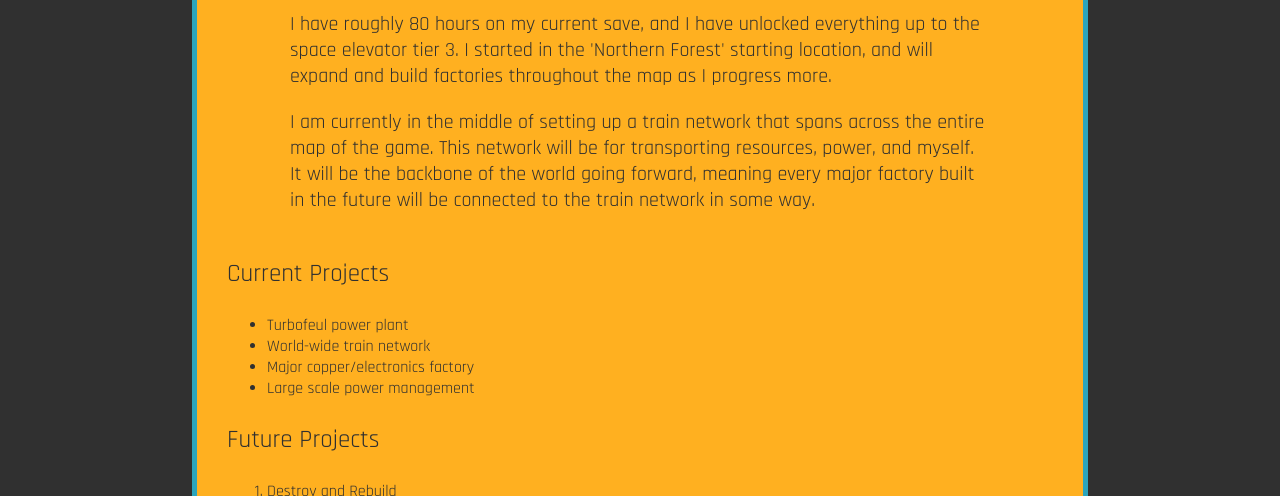
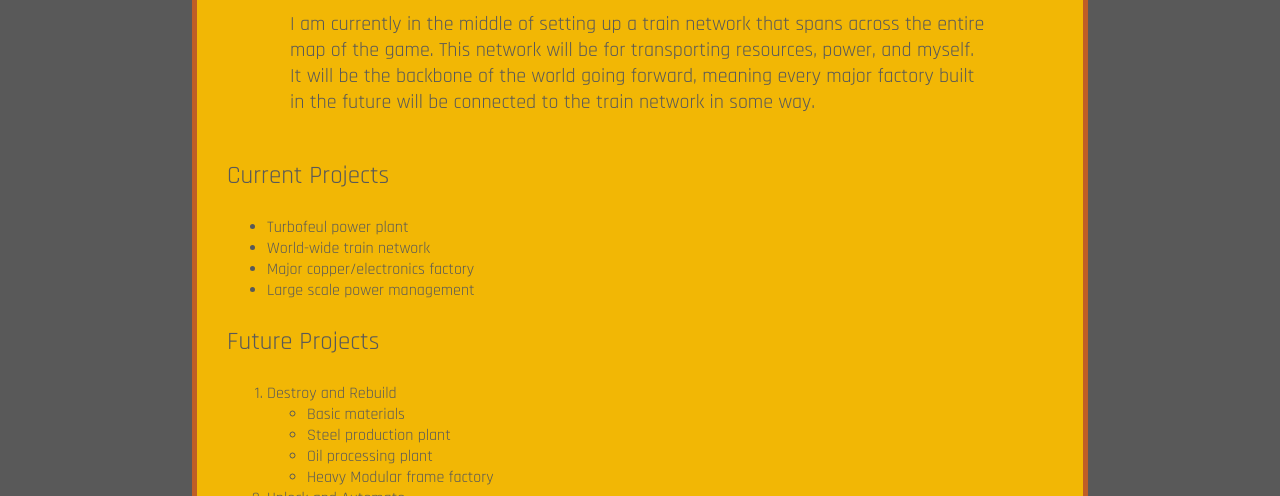
Before and after one commit to FDPcrewAJ/TL-Site-and-Blog, a plain HTML site: page index.html in a window 1280 px wide. Shown: the part 604-1100 px from the top of the page. Drawn offline with Linux system fonts and the light colour scheme; a web font is replaced by a local one.

Commit message:
added a color pallete

```diff
--- a/index.html
+++ b/index.html
@@ -18,7 +18,7 @@
         </header>
             <div>
                 <h2>Games</h2>
-                    <p class="main-text">I have roughly 80 hours on my current save, and I have unlocked everything up to the space elevator tier 3. I started in the 'Northern Forest' starting location, and will expand and build factories throughout the map as I progress more.
+                    <p class="main-text">
                     </p>
                     <p class="main-text">I am currently in the middle of setting up a train network that spans across the entire map of the game. This network will be for transporting resources, power, and myself. It will be the backbone of the world going forward, meaning every major factory built in the future will be connected to the train network in some way.</p>
                 <section class="list">
--- a/style.css
+++ b/style.css
@@ -6,10 +6,10 @@
 
 /* set up variables for colors */
 :root {
-    --bg-text:#303030;
-    --alt-bg:#ffb020;
-    --alt-text:#2F6BA7;
-    --border:#2ba5bd;
+    --bg-text:#595959;
+    --alt-bg:#F2B705;
+    --alt-text:#4C7312;
+    --border:#BF5E26;
 }
 
 
```
